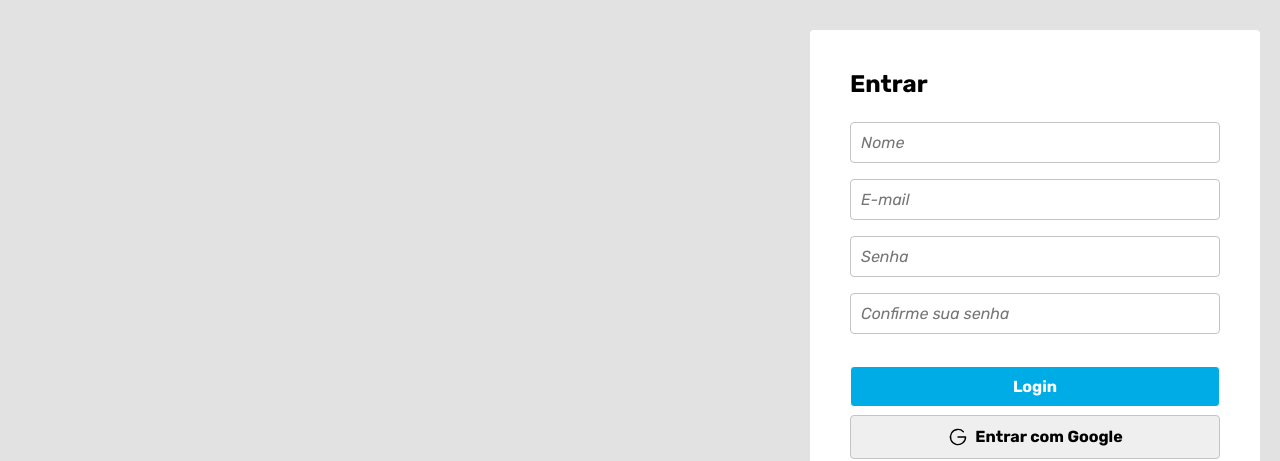
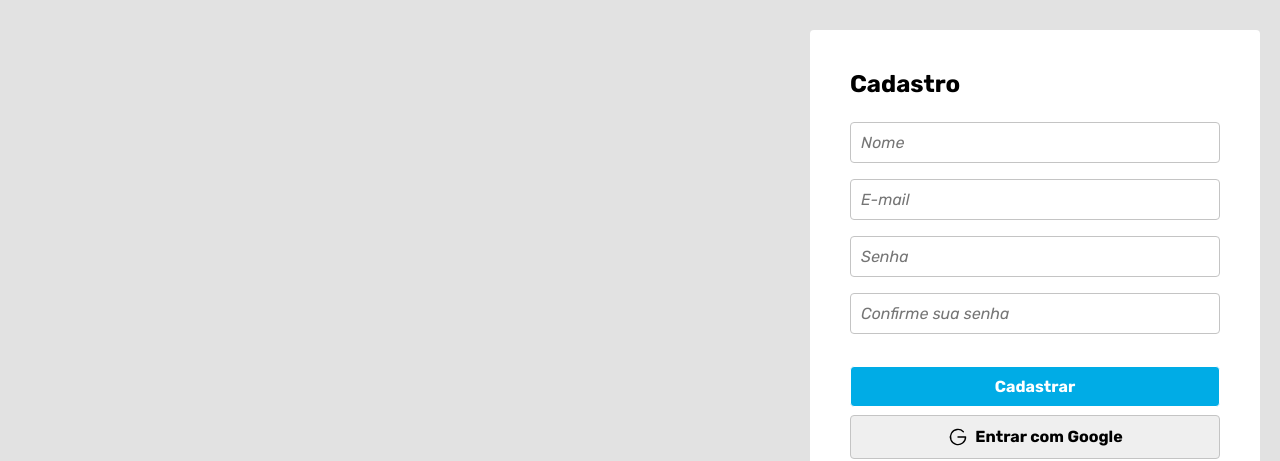
Before and after one commit to zkauansantos/e-commercefe, a React (Vite) app: page /register in a window 1280 px wide. Shown: the part 152-613 px from the top of the page. Built offline with nearby package versions, Linux system fonts and the light colour scheme; a web font is replaced by a local one.

Commit message:
getting if isLoading or isSubmitting and added react-query

```diff
--- a/package.json
+++ b/package.json
@@ -18,6 +18,7 @@
     "react-dom": "^18.2.0",
     "react-flickity-component": "^4.0.5",
     "react-hook-form": "^7.43.9",
+    "react-query": "^3.39.3",
     "react-router-dom": "^6.9.0",
     "styled-components": "^5.3.9",
     "yup": "^1.1.1"
--- a/src/hooks/useValidateForm.ts
+++ b/src/hooks/useValidateForm.ts
@@ -22,7 +22,7 @@ export default function useValidateForm() {
     resolver: yupResolver(schema),
   });
 
-  const { errors } = formState;
+  const { errors, isSubmitting, isLoading } = formState;
 
   useEffect(() => {
     clearErrors();
@@ -34,5 +34,8 @@ export default function useValidateForm() {
     handleSubmit,
     errors,
     isLoginPath,
+    formState,
+    isSubmitting,
+    isLoading,
   };
 }
--- a/src/pages/SignIn/index.tsx
+++ b/src/pages/SignIn/index.tsx
@@ -17,6 +17,8 @@ export default function SignIn() {
     handleSubmit,
     errors,
     isLoginPath,
+    isSubmitting,
+    isLoading,
   } = useValidateForm();
 
   const handleSignIn: SubmitHandler<SignInFormData | RegisterFormData> = async (
@@ -24,13 +26,14 @@ export default function SignIn() {
     event,
   ) => {
     event?.preventDefault();
+    return true;
   };
 
   return (
     <Container>
       <Wrapper>
         <ContainerForm onSubmit={handleSubmit(handleSignIn)}>
-          <h1>Entrar</h1>
+          <h1>{isLoginPath ? 'Entrar' : 'Cadastro'}</h1>
 
           {!isLoginPath && (
             <Field error={!!errors.name}>
@@ -57,18 +60,23 @@ export default function SignIn() {
           )}
 
           <div>
-            <button disabled={!errors} type="submit">Login</button>
-            <button type="button">
+            <button type="submit" disabled={isLoading || isSubmitting}>
+              {isLoginPath ? 'Login' : 'Cadastrar'}
+            </button>
+
+            <button type="button" disabled={isLoading || isSubmitting}>
               <GoogleLogo size={22} />
               Entrar com Google
             </button>
 
-            <button type="button">
+            <button type="button" disabled={isLoading || isSubmitting}>
               <FacebookLogo size={22} />
               Entrar com Facebook
             </button>
           </div>
 
+          {!(isSubmitting || isLoading) && (
+            <>
               {isLoginPath && (
               <p>
                 Não tem login?
@@ -86,6 +94,8 @@ export default function SignIn() {
                 </Link>
               </p>
               )}
+            </>
+          )}
 
         </ContainerForm>
       </Wrapper>
```
Also changed, not shown: 1 other file (tests, documents, lock files or other folders). Lines whose indentation alone changed are shown as unchanged.
